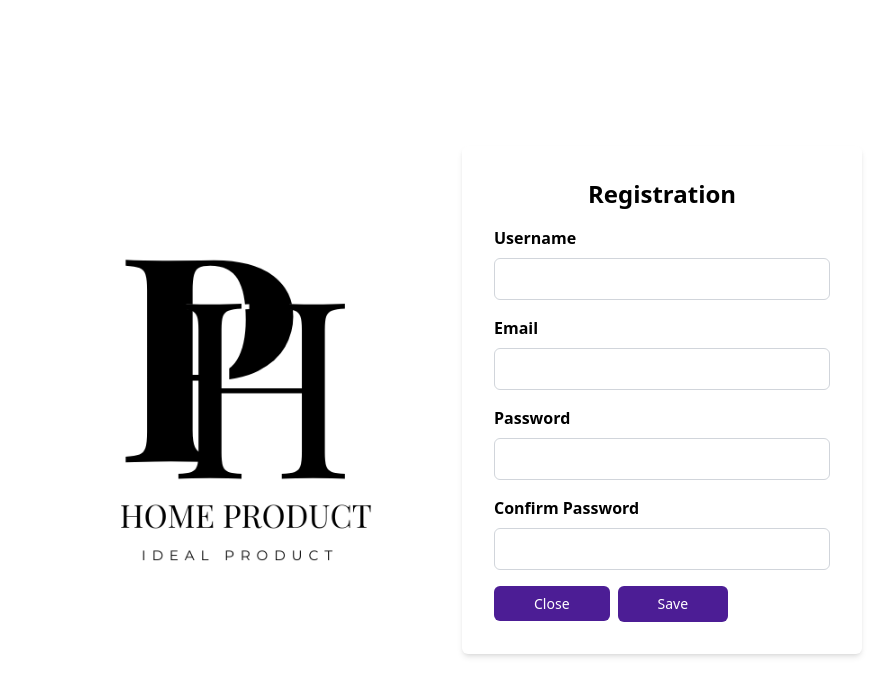
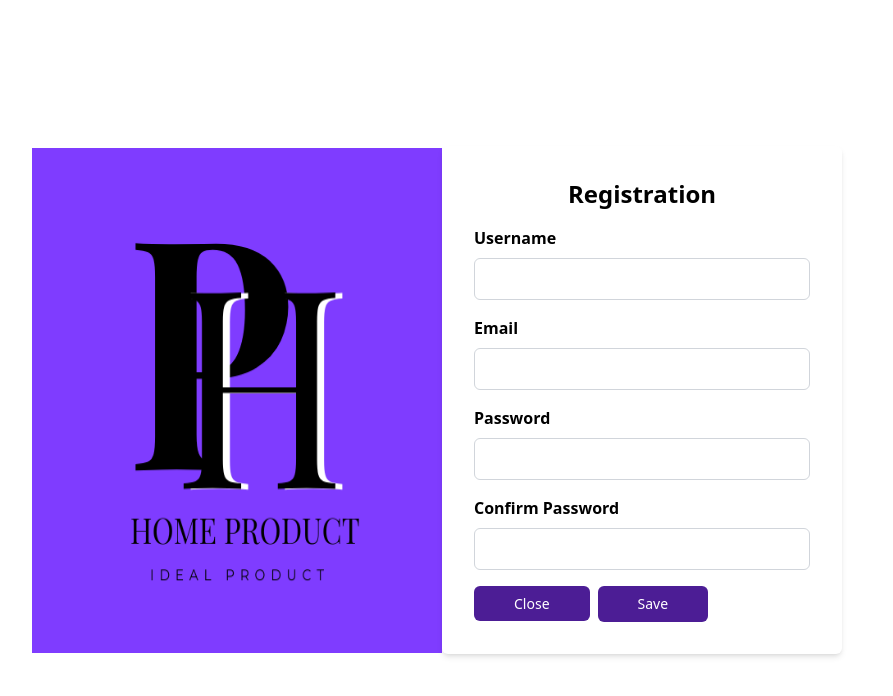
Before and after one commit to natalymejia15/TerreneitorElectiva, a React (Vite) app: page /Register in a window 1280 px wide. Shown: the top 696 px of the page, without its empty margins (153-1046 px from the left). Built offline with nearby package versions, Linux system fonts and the light colour scheme.

Commit message:
Add add styles to login and register pages v1

```diff
--- a/src/auth/pages/LoginPage.jsx
+++ b/src/auth/pages/LoginPage.jsx
@@ -2,7 +2,7 @@ import { useState } from "react";
 import { useContext } from "react";
 import { useNavigate } from "react-router-dom";
 import { AuthContext } from "../context";
-import logosmall from "../../image/logosmall.png";
+import logo from "../../image/logo.png";
 
 export const LoginPage = () => {
   const { login } = useContext(AuthContext);
@@ -27,7 +27,7 @@ export const LoginPage = () => {
 
   return (
     <div className="min-h-screen flex justify-center items-center bg-gray-100" style={{ marginRight: "50px" }}>
-      <img src={logosmall} alt="Logo pequeño" style={{ width: "360px", height: "366px", marginTop: "-15px" }} />
+      <img src={logo} alt="Logo pequeño" style={{ width: "360px", height: "366px", marginTop: "-15px" }} />
       <div className="bg-slate-300 rounded px-16 pt-6 pb-12 mb-4" >
         <div className="text-center">
           <h1 className="text-3xl mb-4 font-semibold">My Account</h1>
--- a/src/auth/pages/Register.jsx
+++ b/src/auth/pages/Register.jsx
@@ -1,6 +1,6 @@
 import React, { useState } from 'react';
 import { NavLink } from 'react-router-dom';
-import logosmall from "../../image/logosmall.png";
+import logo from "../../image/logo.png";
 
 
 export const Register = () => {
@@ -16,7 +16,7 @@ export const Register = () => {
 
     return (
         <div className="flex justify-center items-center h-screen">
-            <img src={logosmall} alt="Logo pequeño" style={{ width: "450px", height: "450px" }} />
+            <img src={logo} alt="Logo pequeño" style={{ width: "410px", height: "505px" }} />
             <div className="bg-slate-300 shadow-md w-full max-w-md p-8 bg-white shadow-md rounded-md " style={{ width: "400px", marginRight: "100px" }}>
                 <h2 className="text-2xl font-semibold mb-4 text-center">Registration</h2>
                 {error && <p className="text-red-500 mb-4">{error}</p>}
```
Also changed, not shown: src/image/logo.png (renamed from src/image/1.png).
